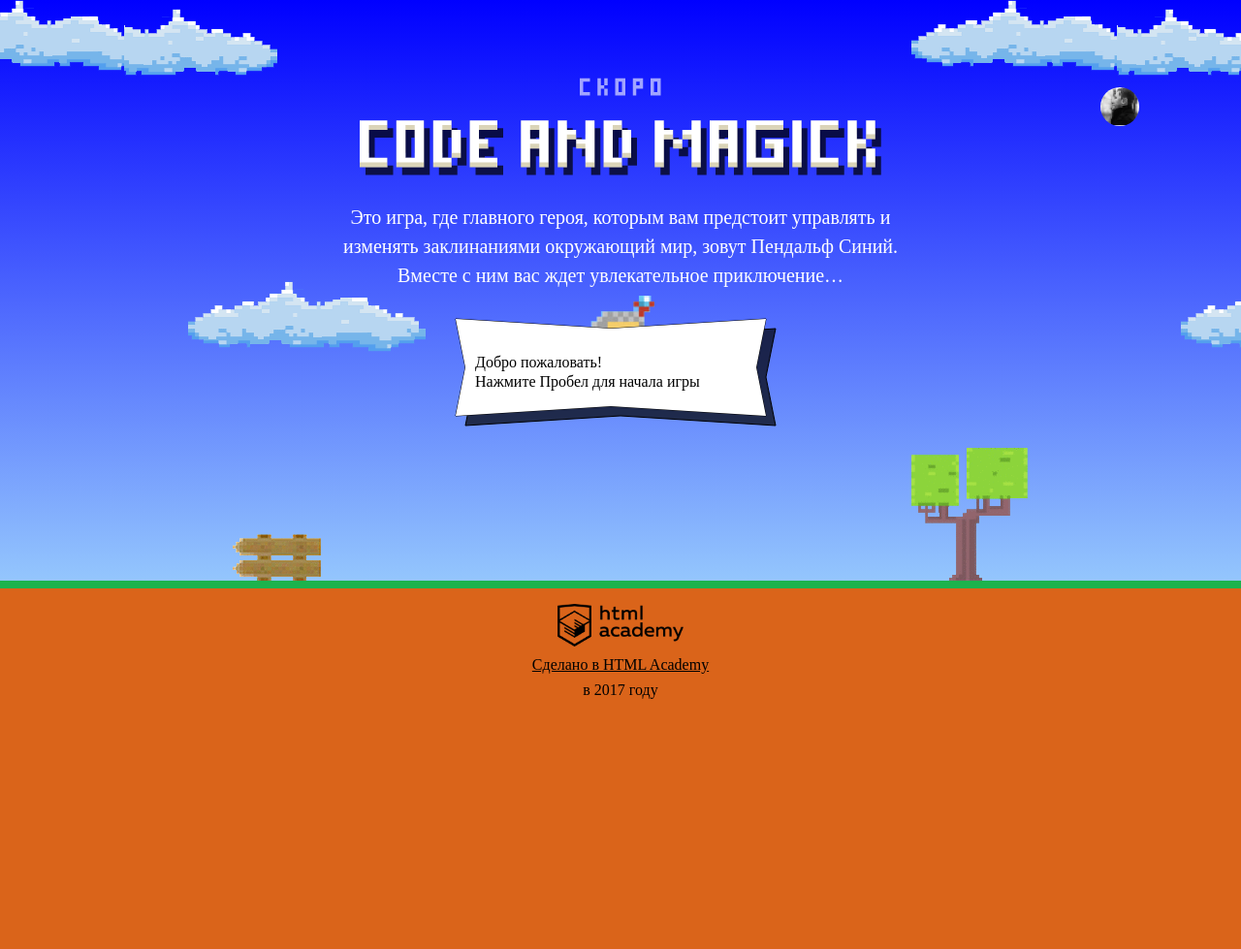
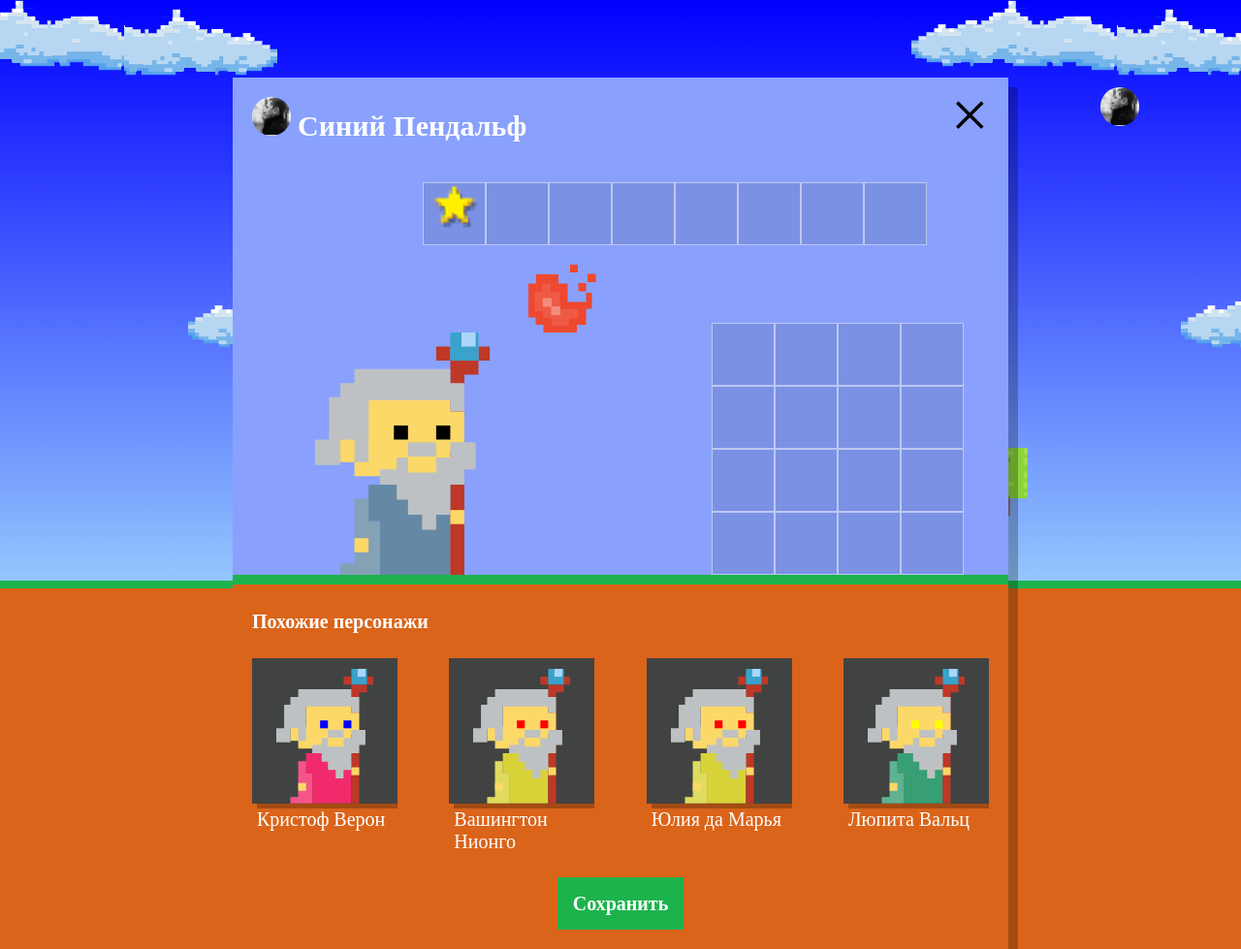
Before and after one commit to twiggie-rocks/151110-code-and-magick-19, a website: page index.html in a window 1280 px wide. Shown: the whole page at 97% size. Before the commit the page ends 800 px from the top, so only its background shows below. Drawn offline with Linux system fonts and the light colour scheme; a web font is replaced by a local one.

Commit message:
Настроила вывод похожих персонажей

```diff
--- a/index.html
+++ b/index.html
@@ -201,6 +201,6 @@
 </script>
 <script src="js/stat.js"></script>
 <script src="js/game.js"></script>
-
+<script src="js/setup.js"></script>
 </body>
 </html>
--- /dev/null
+++ b/js/setup.js
@@ -0,0 +1,75 @@
+'use strict';
+
+// показать блок .setup
+
+document.querySelector('.setup').classList.remove('hidden');
+
+// сгенерировать случайные данные
+
+var generateRandom = function (arr) {
+  var min = 0;
+  var max = arr.length - 1;
+
+  var random = Math.floor(Math.random() * (max - min + 1) + min);
+
+  return arr[random];
+};
+
+// создать массив, описывающий персонажей
+
+var firstNames = ['Иван', 'Хуан Себастьян', 'Мария', 'Кристоф', 'Виктор', 'Юлия', 'Люпита', 'Вашингтон'];
+var lastNames = ['да Марья', 'Верон', 'Мирабелла', 'Вальц', 'Онопко', 'Топольницкая', 'Нионго', 'Ирвинг'];
+var coatColors = ['rgb(101, 137, 164)', 'rgb(241, 43, 107)', 'rgb(146, 100, 161)', 'rgb(56, 159, 117)', 'rgb(215, 210, 55)', 'rgb(0, 0, 0)'];
+var eyesColors = ['black', 'red', 'blue', 'yellow', 'green'];
+
+var wizards = [
+  {
+    name: generateRandom(firstNames) + ' ' + generateRandom(lastNames),
+    coatColor: generateRandom(coatColors),
+    eyeColor: generateRandom(eyesColors)
+  },
+  {
+    name: generateRandom(firstNames) + ' ' + generateRandom(lastNames),
+    coatColor: generateRandom(coatColors),
+    eyeColor: generateRandom(eyesColors)
+  },
+  {
+    name: generateRandom(firstNames) + ' ' + generateRandom(lastNames),
+    coatColor: generateRandom(coatColors),
+    eyeColor: generateRandom(eyesColors)
+  },
+  {
+    name: generateRandom(firstNames) + ' ' + generateRandom(lastNames),
+    coatColor: generateRandom(coatColors),
+    eyeColor: generateRandom(eyesColors)
+  }
+];
+
+// создать DOM-элементы для волшебников
+
+var similarListElement = document.querySelector('.setup-similar-list');
+var similarWizardTemplate = document.querySelector('#similar-wizard-template').content.querySelector('.setup-similar-item');
+
+var createWizard = function (wizard) {
+  var wizardElement = similarWizardTemplate.cloneNode(true);
+
+  wizardElement.querySelector('.setup-similar-label').textContent = wizard.name;
+  wizardElement.querySelector('.wizard-coat').style.fill = wizard.coatColor;
+  wizardElement.querySelector('.wizard-eyes').style.fill = wizard.eyeColor;
+
+  return wizardElement;
+};
+
+// отрисовать волшебников
+
+var fragment = document.createDocumentFragment();
+
+for (var i = 0; i < wizards.length; i++) {
+  fragment.appendChild(createWizard(wizards[i]));
+}
+
+similarListElement.appendChild(fragment);
+
+// показать блок .setup-similar
+
+document.querySelector('.setup-similar').classList.remove('hidden');
```
